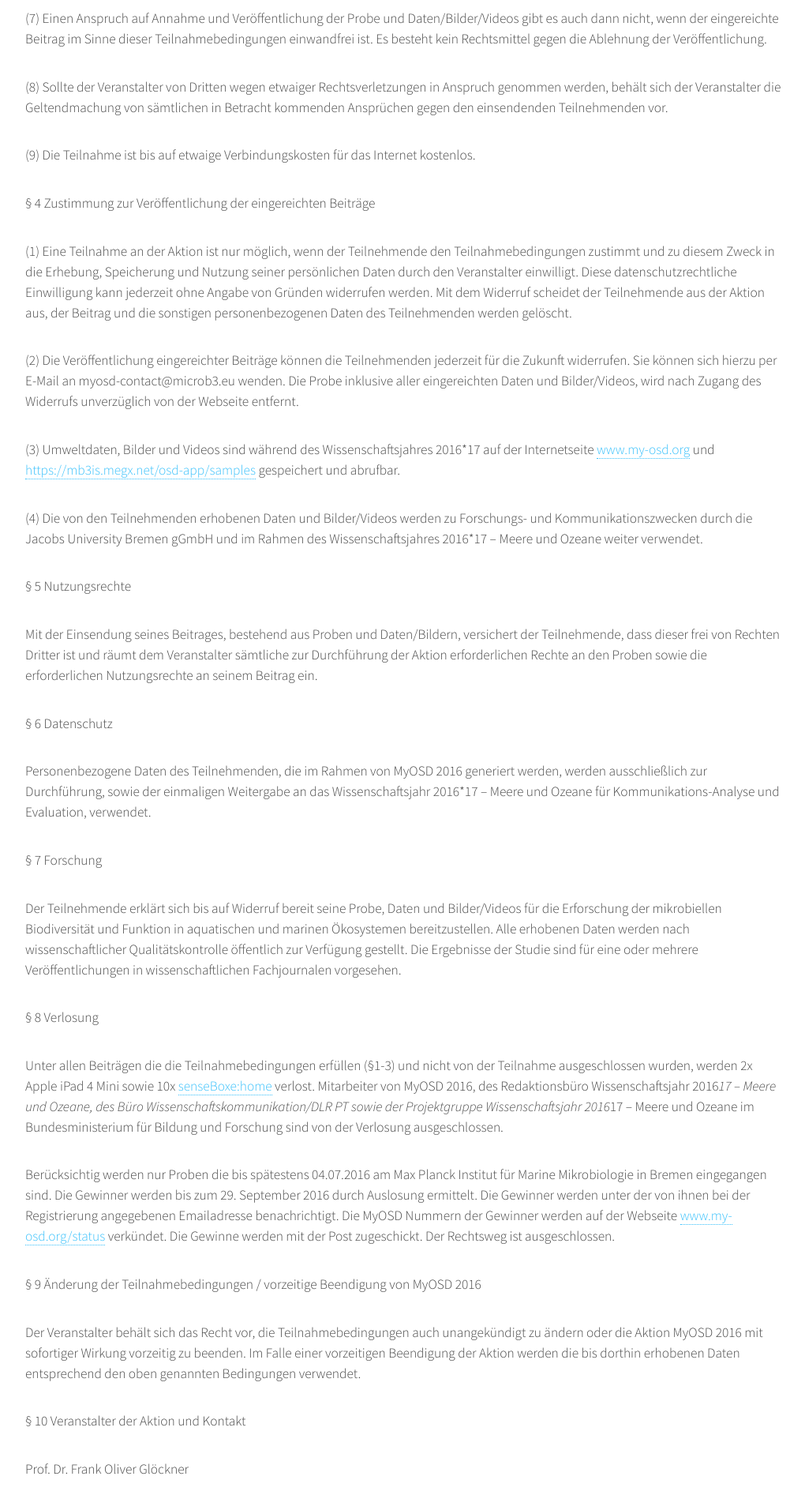
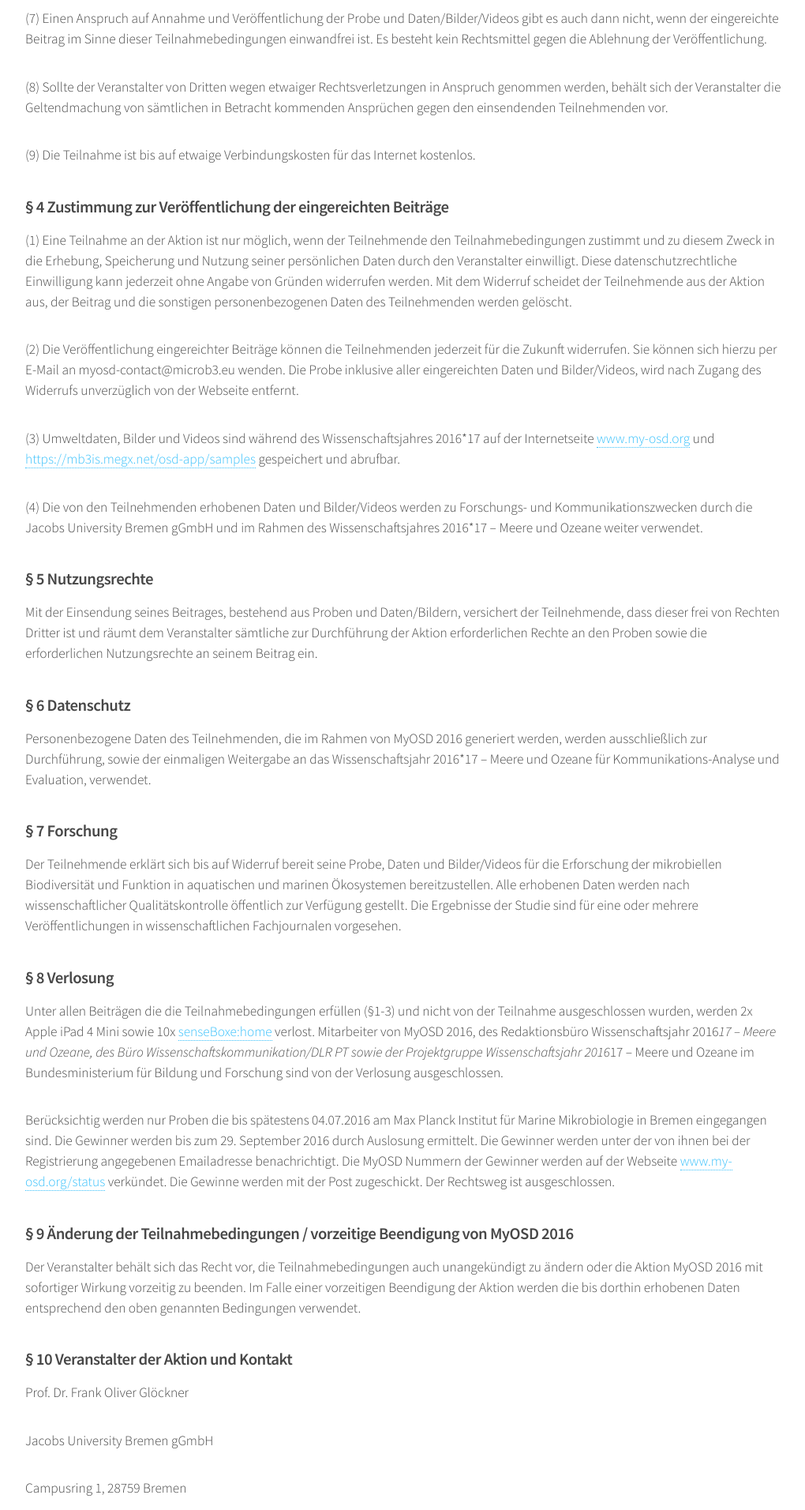
Before and after one commit to myosd/myosd.github.io, a Jekyll site: the page built from teilnahme-bedingungen/index.md, in a window 1280 px wide. Shown: the part 1562-3474 px from the top of the page at 79% size, without its empty margins (128-1148 px from the left). Built offline with Jekyll 4.4.1, drawn with Linux system fonts in a browser that asks for light colours.

```diff
--- a/teilnahme-bedingungen/index.md
+++ b/teilnahme-bedingungen/index.md
@@ -42,7 +42,7 @@ Bei MyOSD 2016 werden Wasserproben aus der deutschen Nord- und Ostsee sowie dere
 
 (9) Die Teilnahme ist bis auf etwaige Verbindungskosten für das Internet kostenlos.
 
-§ 4 Zustimmung zur Veröffentlichung der eingereichten Beiträge
+### § 4 Zustimmung zur Veröffentlichung der eingereichten Beiträge
 
 (1) Eine Teilnahme an der Aktion ist nur möglich, wenn der Teilnehmende den Teilnahmebedingungen zustimmt und zu diesem Zweck in die Erhebung, Speicherung und Nutzung seiner persönlichen Daten durch den Veranstalter einwilligt. Diese datenschutzrechtliche Einwilligung kann jederzeit ohne Angabe von Gründen widerrufen werden. Mit dem Widerruf scheidet der Teilnehmende aus der Aktion aus, der Beitrag und die sonstigen personenbezogenen Daten des Teilnehmenden werden gelöscht.
 
@@ -52,19 +52,19 @@ Bei MyOSD 2016 werden Wasserproben aus der deutschen Nord- und Ostsee sowie dere
 
 (4) Die von den Teilnehmenden erhobenen Daten und Bilder/Videos werden zu Forschungs- und Kommunikationszwecken durch die Jacobs University Bremen gGmbH und im Rahmen des Wissenschaftsjahres 2016*17 – Meere und Ozeane weiter verwendet.
 
-§ 5 Nutzungsrechte
+### § 5 Nutzungsrechte
 
 Mit der Einsendung seines Beitrages, bestehend aus Proben und Daten/Bildern, versichert der Teilnehmende, dass dieser frei von Rechten Dritter ist und räumt dem Veranstalter sämtliche zur Durchführung der Aktion erforderlichen Rechte an den Proben sowie die erforderlichen Nutzungsrechte an seinem Beitrag ein.
 
-§ 6 Datenschutz
+### § 6 Datenschutz
 
 Personenbezogene Daten des Teilnehmenden, die im Rahmen von MyOSD 2016 generiert werden, werden ausschließlich zur Durchführung, sowie der einmaligen Weitergabe an das Wissenschaftsjahr 2016*17 – Meere und Ozeane für Kommunikations-Analyse und Evaluation, verwendet.
 
-§ 7 Forschung
+### § 7 Forschung
 
 Der Teilnehmende erklärt sich bis auf Widerruf bereit seine Probe, Daten und Bilder/Videos für die Erforschung der mikrobiellen Biodiversität und Funktion in aquatischen und marinen Ökosystemen bereitzustellen. Alle erhobenen Daten werden nach wissenschaftlicher Qualitätskontrolle öffentlich zur Verfügung gestellt. Die Ergebnisse der Studie sind für eine oder mehrere Veröffentlichungen in wissenschaftlichen Fachjournalen vorgesehen.
 
-§ 8 Verlosung
+### § 8 Verlosung
 
 Unter allen Beiträgen die die Teilnahmebedingungen erfüllen (§1-3) und nicht von der Teilnahme ausgeschlossen wurden, werden 2x Apple iPad 4 Mini sowie 10x [senseBoxe:home](http://www.sensebox.de/de/products/) verlost.
 Mitarbeiter von MyOSD 2016, des Redaktionsbüro Wissenschaftsjahr 2016*17 – Meere und Ozeane, des Büro Wissenschaftskommunikation/DLR PT sowie der Projektgruppe Wissenschaftsjahr 2016*17 – Meere und Ozeane im Bundesministerium für Bildung und Forschung sind von der Verlosung ausgeschlossen.
@@ -73,11 +73,11 @@ Berücksichtig werden nur Proben die bis spätestens 04.07.2016 am Max Planck In
 Die Gewinner werden unter der von ihnen bei der Registrierung angegebenen Emailadresse benachrichtigt. Die MyOSD Nummern der Gewinner werden auf der Webseite [www.my-osd.org/status](www.my-osd.org/status) verkündet. Die Gewinne werden mit der Post zugeschickt.
 Der Rechtsweg ist ausgeschlossen.
 
-§ 9 Änderung der Teilnahmebedingungen / vorzeitige Beendigung von MyOSD 2016
+### § 9 Änderung der Teilnahmebedingungen / vorzeitige Beendigung von MyOSD 2016
 
 Der Veranstalter behält sich das Recht vor, die Teilnahmebedingungen auch unangekündigt zu ändern oder die Aktion MyOSD 2016 mit sofortiger Wirkung vorzeitig zu beenden. Im Falle einer vorzeitigen Beendigung der Aktion werden die bis dorthin erhobenen Daten entsprechend den oben genannten Bedingungen verwendet.
 
-§ 10 Veranstalter der Aktion und Kontakt
+### § 10 Veranstalter der Aktion und Kontakt
 
 Prof. Dr. Frank Oliver Glöckner
 
```
